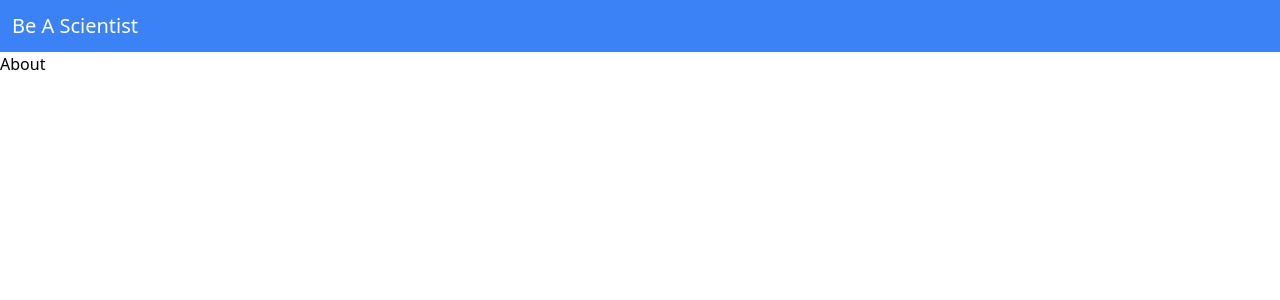
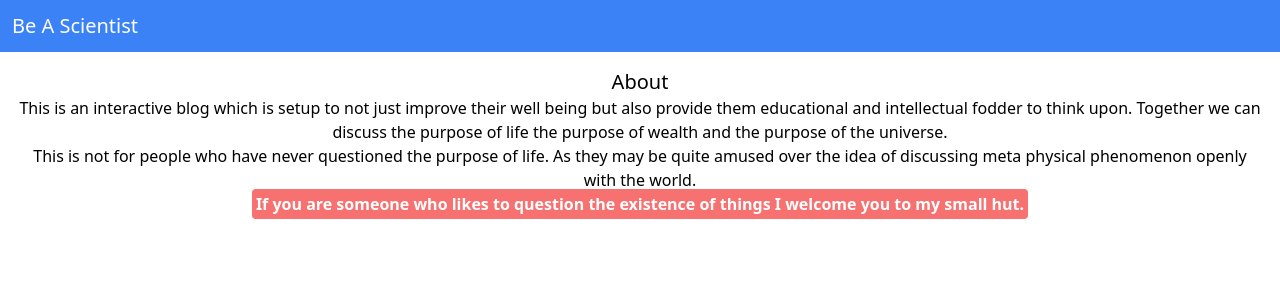
Before and after one commit to Ishan-pro/Be-a-sceintist, a React (Vite) app: page /about in a window 1280 px wide. Shown: the top 300 px of the page. Built offline with nearby package versions, Linux system fonts and the light colour scheme.

Commit message:
Added About information

```diff
--- a/src/pages/About.tsx
+++ b/src/pages/About.tsx
@@ -2,6 +2,14 @@ import React from 'react'
 
 export default function About() {
   return (
-    <div>About</div>
+    <div className='p-4 text-center'>
+      <h1 className='text-xl'>About</h1>
+      <p>
+        This is an interactive blog which is setup to not just improve their well being but also provide them educational and intellectual fodder to think upon.
+        Together we can discuss the purpose of life the purpose of wealth and the purpose of the universe.
+      </p>
+      <p>This is not for people who have never questioned the purpose of life. As they may be quite amused over the idea of discussing meta physical phenomenon openly with the world.</p>
+      <strong className='bg-red-400 text-white p-1 rounded'>If you are someone who likes to question the existence of things I welcome you to my small hut.</strong>
+    </div>
   )
 }
```
